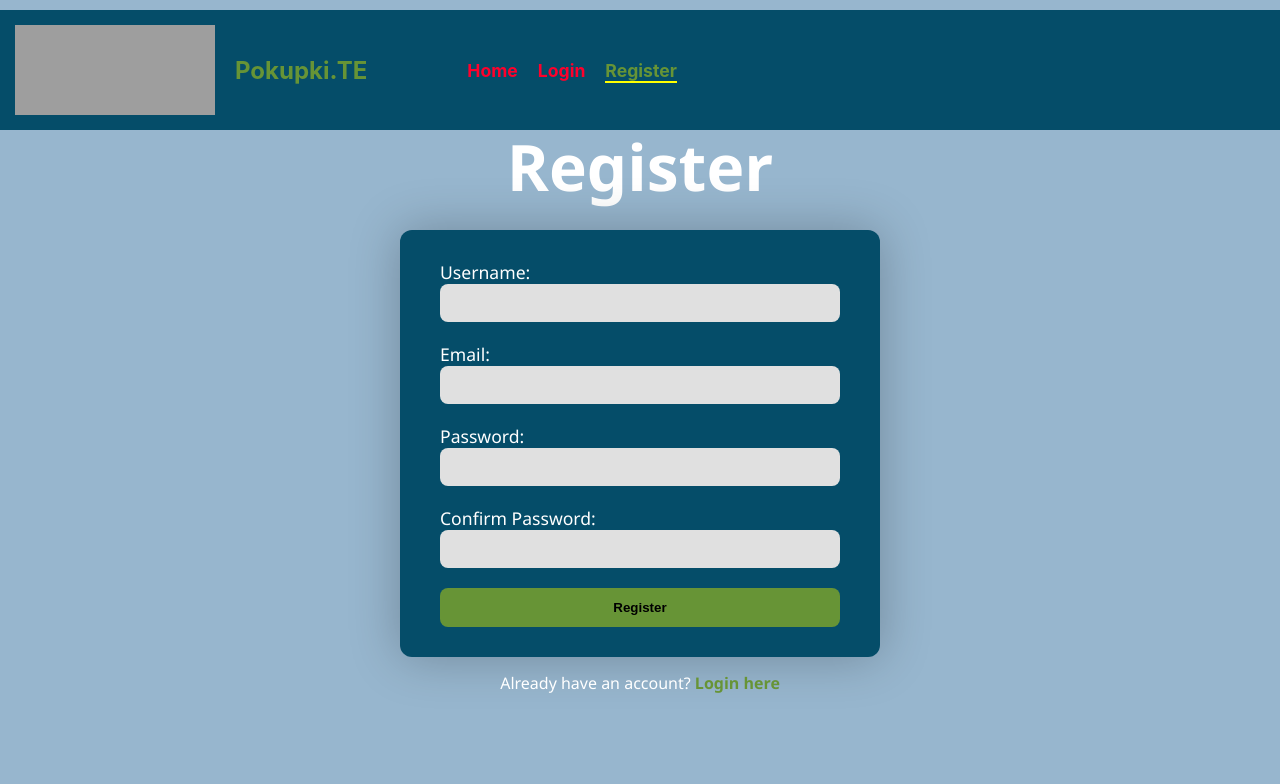
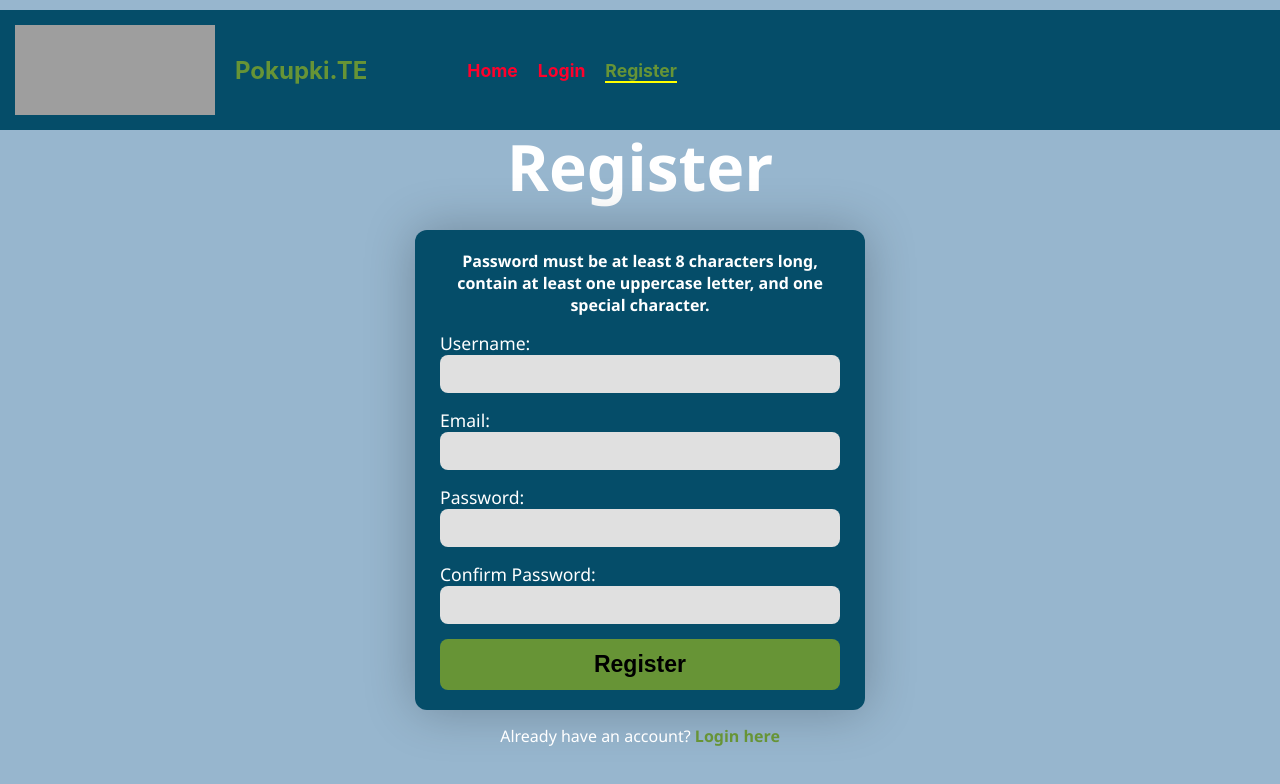
Before and after one commit to rivanov00/ReactJS_Uni_New, a React (Create React App) app: page /register in a window 1280 px wide. Shown: the top 784 px of the page. Built offline with nearby package versions, Linux system fonts and the light colour scheme; grey boxes are pictures that could not be loaded.

Commit message:
tweaks on registerpage

```diff
--- a/src/components/RegisterPage.css
+++ b/src/components/RegisterPage.css
@@ -18,14 +18,14 @@
 
 .register-form {
     background-color: #054D69;
-    padding: 30px 40px;
+    padding: 20px 25px;
     border-radius: 12px;
     box-shadow: 0 0 50px rgba(0,0,0,0.25);
     display: flex;
     flex-direction: column;
     width: 100%;
     max-width: 400px;
-    gap: 20px;
+    gap: 15px;
 }
 
 .register-label {
@@ -50,6 +50,7 @@
     color: #000;
     font-weight: bold;
     padding: 12px;
+    font-size: 23px;
     border: none;
     border-radius: 8px;
     cursor: pointer;
@@ -76,3 +77,13 @@
 .login-link a:hover {
     text-decoration: underline;
 }
+.password-requirements {
+    margin-top: auto;
+    margin-bottom: 0px;
+    font-size: 1em;
+    color: #ffffff;
+    text-align: center;
+    width: 100%;
+    box-sizing: border-box;
+    font-weight: bold;
+}
--- a/src/components/RegisterPage.js
+++ b/src/components/RegisterPage.js
@@ -41,17 +41,14 @@ function RegisterPage() {
     }
 
     if (errors.length > 0) {
-      // --- Updated: Join errors with <br /> for better display ---
       setMessage("Password requirements not met:<br /><br />" + errors.join('<br />'));
       setMessageType('error');
-      // --- End of update ---
       setPassword('');
       setConfirmPassword('');
       return;
     }
 
     try {
-      // --- Start: Check for existing user/email ---
       const existingUsersResponse = await fetch('http://localhost:5000/users');
       if (!existingUsersResponse.ok) {
         console.error('API Error fetching users:', existingUsersResponse.status, existingUsersResponse.statusText);
@@ -67,20 +64,17 @@ function RegisterPage() {
       if (usernameExists && emailExists) {
         setMessage('Registration failed: Username and email are already registered.');
         setMessageType('error');
-        return; // Stop registration
+        return;
       } else if (usernameExists) {
         setMessage('Registration failed: Username is already registered.');
         setMessageType('error');
-        return; // Stop registration
+        return;
       } else if (emailExists) {
         setMessage('Registration failed: Email is already registered.');
         setMessageType('error');
-        return; // Stop registration
+        return;
       }
-      // --- End: Check for existing user/email ---
 
-
-      // If user and email do not exist, proceed with registration
       const newUser = { username, email, password };
 
       const response = await fetch('http://localhost:5000/users', {
@@ -125,13 +119,17 @@ function RegisterPage() {
       <h1 className="register-title">Register</h1>
 
       {message && (
-        // --- Updated: Use dangerouslySetInnerHTML to render HTML (br tags) ---
         <p className={`login-message ${messageType}`} dangerouslySetInnerHTML={{ __html: message }}>
         </p>
-        // --- End of update ---
       )}
 
       <form className="register-form" onSubmit={handleSubmit}>
+        {/* --- Moved: Static Password Requirements Message (now inside the form) --- */}
+        <p className="password-requirements">
+          Password must be at least 8 characters long, contain at least one uppercase letter, and one special character.
+        </p>
+        {/* --- End of moved message --- */}
+
         <div className="form-group">
           <label className="register-label" htmlFor="reg-username">Username:</label>
           <input
```
